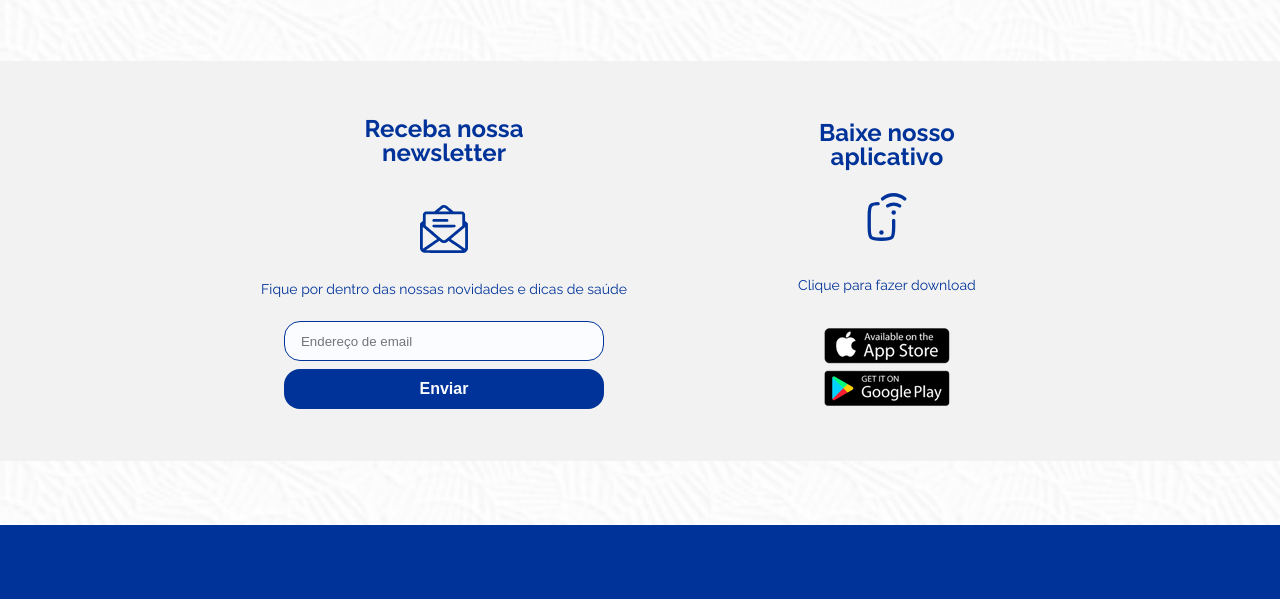
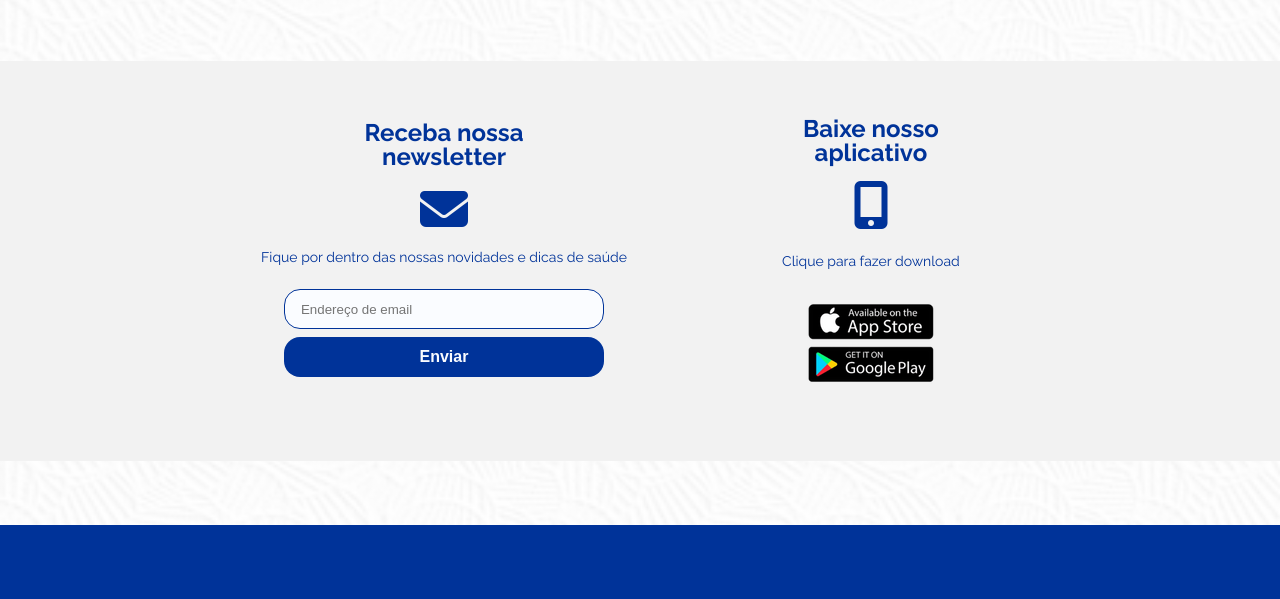
Before and after one commit to gabrpereira/DNA-Center, a plain HTML site: page index.html in a window 1280 px wide. Shown: the part 1454-2053 px from the top of the page. Drawn offline with Linux system fonts and the light colour scheme.

Commit message:
Alterando os icones na section contatos

```diff
--- a/css/contatos.css
+++ b/css/contatos.css
@@ -22,15 +22,20 @@
     padding: 0 var(--space-5);
 }
 
-.imagem-contato {
-    width: var(--space-7);
-    height: var(--space-7);
-    margin: var(--space-2);
+.contatos i {
+    font-size: var(--fonte-hero);
 }
 
-.titulo-contato {
+.titulo-contato-01 {
+    padding-bottom: var(--space-3) ;
+}
+
+.titulo-contato-02 {
+    padding: var(--space-3);
+}
+.titulo-contato-01,
+.titulo-contato-02 {
     text-align: center;
-    padding: var(--space-3);
     color: var(--azul);
     font-size: var(--fonte-xl);
     font-weight: 700;
--- a/sections/contatos.html
+++ b/sections/contatos.html
@@ -3,10 +3,13 @@
     <div class="box-contatos">
         <div class="contato-email">
 
-            <h4 class="titulo-contato">Receba nossa<span class="quebra">newsletter</span></h4>
+            <h4 class="titulo-contato-01">Receba nossa<span class="quebra">newsletter</span></h4>
             <h4 class="titulo-contato">
 
-            <img class="imagem-contato" src="../assets/icons/email.svg" alt="">
+            <div class="icon">
+                <i id="teste" class="fa-solid fa-envelope"></i>
+            </div>
+
             <p class="texto-contato">Fique por dentro das nossas novidades e dicas de saúde</p>
 
             <form class="form-contato" action="text" method="post">
@@ -18,8 +21,10 @@
 
         <div class="contato-app">
 
-            <h4 class="titulo-contato">Baixe nosso<span class="quebra">aplicativo</span></h4>
-            <img class="imagem-contato" src="../assets/icons/telefone.svg" alt="">
+            <h4 class="titulo-contato-02">Baixe nosso<span class="quebra">aplicativo</span></h4>
+
+            <i class="fa-solid fa-mobile-screen-button"></i>
+
             <p class="texto-contato-app">Clique para fazer download</p>
             <img src="../img/dowloads-mobile.png" alt="dowloads pelo celular">
 
```
